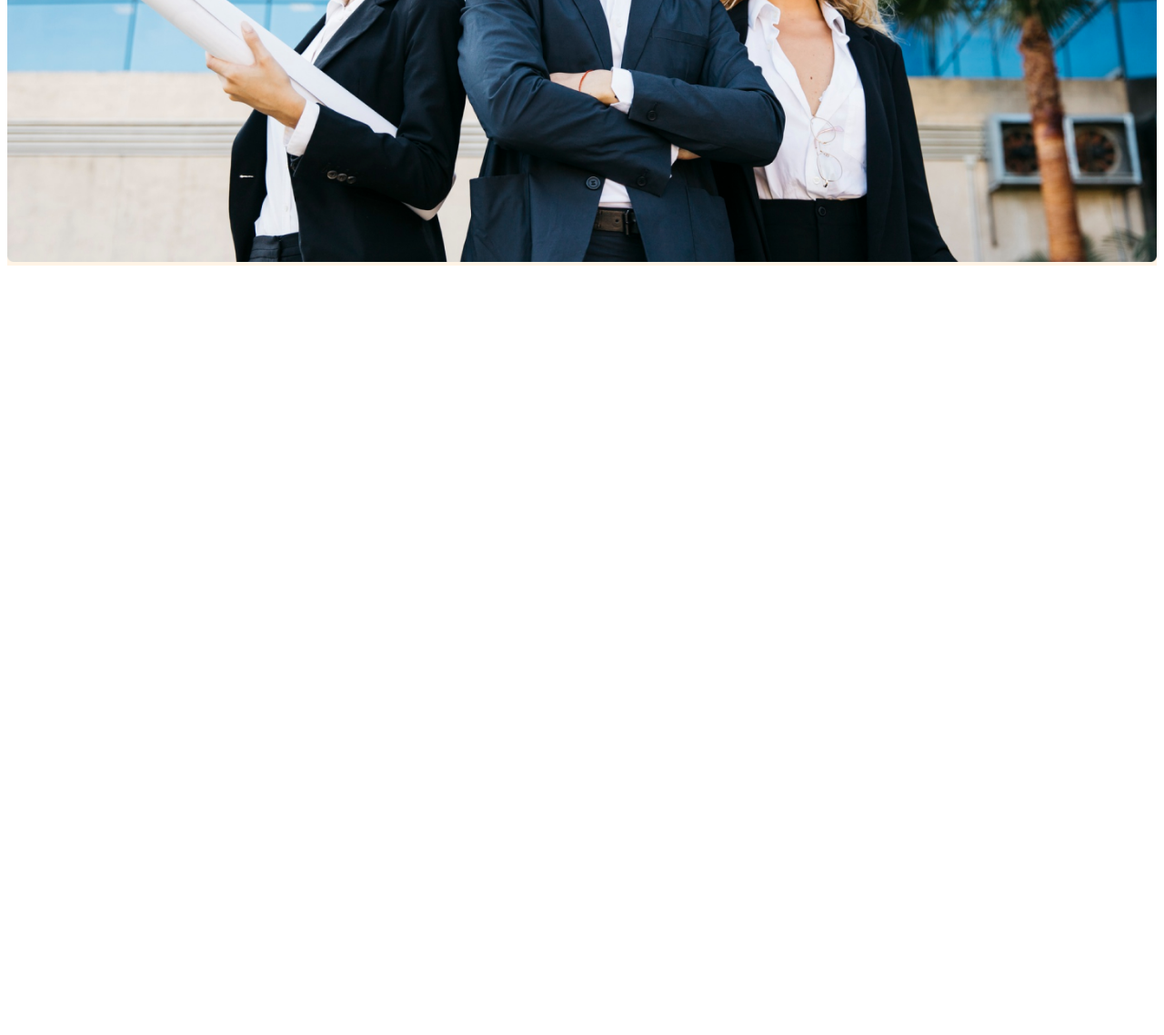
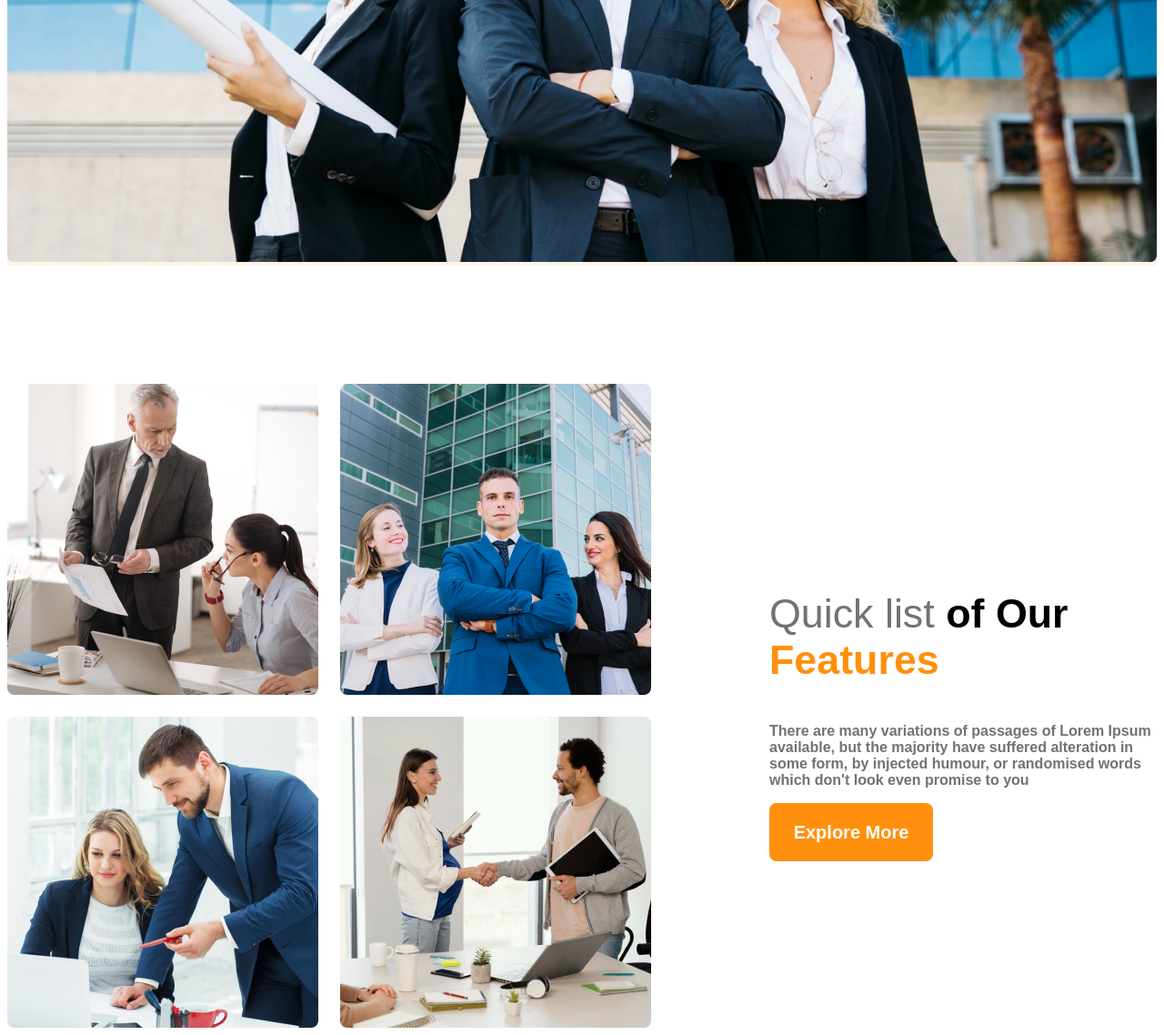
Before and after one commit to Onik-Howlader/G3-Architecture-website, a plain HTML site: page index.html in a window 1280 px wide. Shown: the part 922-2060 px from the top of the page at 91% size. Before the commit the page ends 1222 px from the top, so only its background shows below. Drawn offline with Linux system fonts and the light colour scheme; a web font is replaced by a local one.

Commit message:
main section part 1

```diff
--- a/index.html
+++ b/index.html
@@ -33,7 +33,20 @@
         </div>
     </header>
     <main>
-
+        <section class="teams display-flex">
+            <div class="team-img-container">
+                            <img src="./images/team1.png" alt="two architect discussing about design" class="team-img">
+                            <img src="./images/team2.png" alt="" class="team-img">
+                            <img src="./images/team3.png" alt="" class="team-img">
+                            <img src="./images/team4.png" alt="" class="team-img">
+            </div>
+            <div class="our-features">
+                <h3 class="feature-title"><span id="quick-list" class="light-gary">Quick list</span><span> of Our</span> <span class="text-primary">Features</span></h3>
+                <p class="feature-description light-gary">There are many variations of passages of Lorem Ipsum available, but the majority have suffered alteration in some form,
+                by injected humour, or randomised words which don't look even promise to you</p>
+                <button class="btn-primary">Explore More</button>
+            </div>
+        </section>
     </main>
     <footer>
 
--- a/style.css
+++ b/style.css
@@ -26,10 +26,23 @@
     color: #fff;
     text-align: center;
 }
+
+.text-primary{
+    color: #FF900E;
+}
+
+main{
+    max-width: 1440px;
+    margin: 0 auto;
+}
+main > section{
+    margin-top: 130px;
+}
 /* bg-color */
 .bg-light{
     background-color:rgba(255, 144, 14, 0.10);
 }
+
 /* dark-02 */
 .bg-gray{
     color:#424242;;
@@ -81,11 +94,50 @@
     max-width: 100%;
 }
 
+/* main section styles */
+
+.teams{
+    align-items: center;
+}
+.team-img-container{
+    display: grid;
+    grid-template-columns: repeat(2, 1fr);
+    gap: 24px;
+}
+.our-features{
+    margin-left: 130px;
+    max-width: 530px;
+}
+.feature-title{
+    font-size: 2.8rem;
+    font-weight: 700;
+}
+#quick-list{
+    font-weight: 500;
+}
 /* Responsive media query */
 
-@media screen and (max-width:576px) {
+@media screen and (max-width: 576px) {
 
-.nav-bar, .nav-links{
+.nav-bar,
+.nav-links,
+.teams{
     flex-direction: column;
 }
+.team-img-container{
+    grid-template-columns: repeat(1, 1fr);
 }
+.our-features{
+    margin-left: 20px;
+}
+}
+
+/* medium size device */
+@media screen and (min-width: 576px) and (max-width: 992px) {
+    .teams{
+        flex-direction: column;
+    }
+    .our-features{
+        margin: 50px auto;
+    }
+}
```
